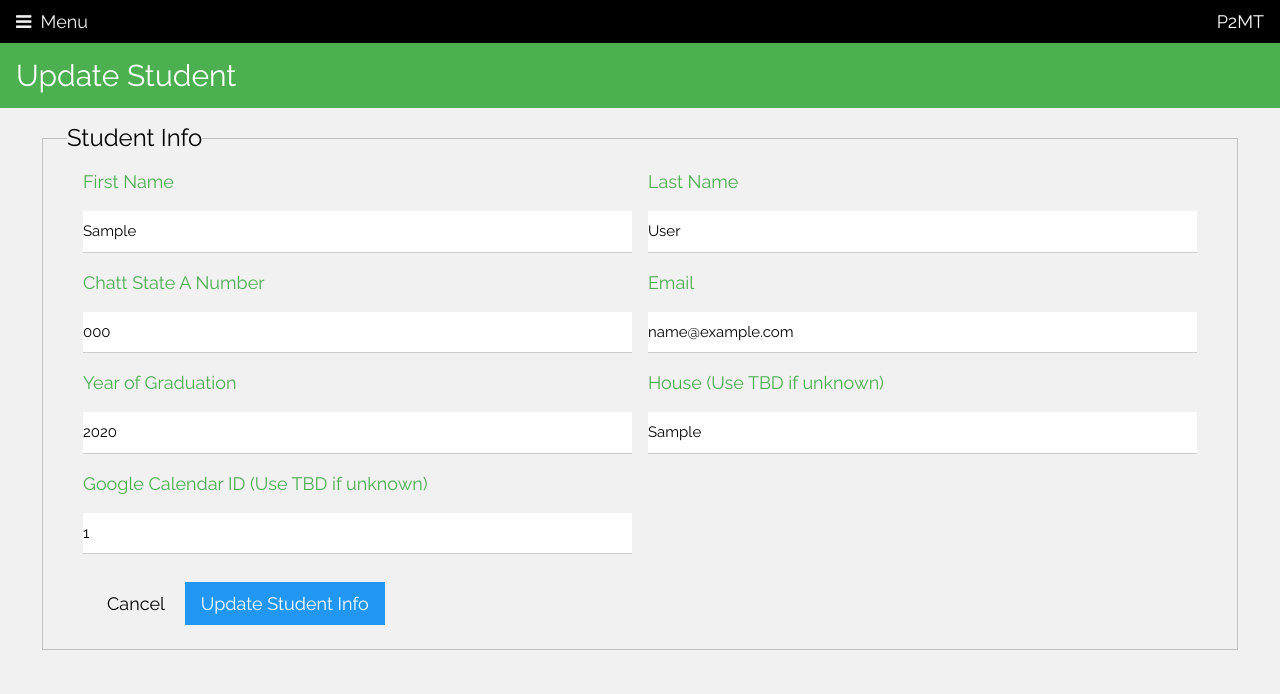
After one commit to phase2team/stemtest, a Flask app: page /p2mtadmin/1/update in a window 1280 px wide. The commit adds this page. Shown: the top 694 px of the page. Run offline with Flask 2, Linux system fonts and the light colour scheme; tables that the repository leaves empty hold one stand-in row (values such as "Sample post"); some libraries are stand-ins or nearby versions.

Commit message:
Added 'Update Student Info'

```diff
--- a/P2MT_App/p2mtAdmin/forms.py
+++ b/P2MT_App/p2mtAdmin/forms.py
@@ -1,6 +1,6 @@
 from flask_wtf import FlaskForm
 from flask_wtf.file import FileField, FileAllowed, FileRequired
-from wtforms import SubmitField, StringField, SelectField
+from wtforms import SubmitField, StringField, SelectField, HiddenField
 from wtforms.fields.html5 import DateField, EmailField
 from wtforms.validators import DataRequired
 
@@ -16,6 +16,25 @@ class addStudentForm(FlaskForm):
         "Google Calendar ID (Use TBD if unknown)", validators=[DataRequired()]
     )
     submitAddStudent = SubmitField("Add Student")
+
+
+class selectStudentToEditForm(FlaskForm):
+    studentName = SelectField("Student Name", validators=[DataRequired()])
+    submitStudentToEdit = SubmitField("Edit Student")
+
+
+class updateStudentForm(FlaskForm):
+    student_id = HiddenField()
+    firstName = StringField("First Name", validators=[DataRequired()])
+    lastName = StringField("Last Name", validators=[DataRequired()])
+    email = EmailField("Email", validators=[DataRequired()])
+    chattStateANumber = StringField("Chatt State A Number", validators=[DataRequired()])
+    yearOfGraduation = StringField("Year of Graduation", validators=[DataRequired()])
+    house = StringField("House (Use TBD if unknown)", validators=[DataRequired()])
+    googleCalendarId = StringField(
+        "Google Calendar ID (Use TBD if unknown)", validators=[DataRequired()]
+    )
+    submitUpdateStudent = SubmitField("Update Student Info")
 
 
 class uploadStudentListForm(FlaskForm):
--- a/P2MT_App/p2mtAdmin/routes.py
+++ b/P2MT_App/p2mtAdmin/routes.py
@@ -6,16 +6,23 @@ from flask import (
     request,
     Blueprint,
 )
+from P2MT_App import db
 from P2MT_App.models import Student
 from P2MT_App.p2mtAdmin.forms import (
     addStudentForm,
+    updateStudentForm,
+    selectStudentToEditForm,
     uploadStudentListForm,
     deleteStudentForm,
     addStaffForm,
     uploadStaffListForm,
     deleteStaffForm,
 )
-from P2MT_App.main.referenceData import getStudents, getStaffFromFacultyAndStaff
+from P2MT_App.main.referenceData import (
+    getStudents,
+    getStudentsById,
+    getStaffFromFacultyAndStaff,
+)
 
 from P2MT_App.p2mtAdmin.p2mtAdmin import (
     addStudentToDatabase,
@@ -35,6 +42,8 @@ p2mtAdmin_bp = Blueprint("p2mtAdmin_bp", __name__)
 def displayP2MTAdmin():
     printLogEntry("Running displayP2MTAdmin()")
     addStudentFormDetails = addStudentForm()
+    selectStudentToEditFormDetails = selectStudentToEditForm()
+    selectStudentToEditFormDetails.studentName.choices = getStudentsById()
     uploadStudentListFormDetails = uploadStudentListForm()
     deleteStudentFormDetails = deleteStudentForm()
     deleteStudentFormDetails.studentName.choices = getStudents()
@@ -67,6 +76,16 @@ def displayP2MTAdmin():
             )
             return redirect(url_for("p2mtAdmin_bp.displayP2MTAdmin"))
     printFormErrors(addStudentFormDetails)
+
+    if "submitStudentToEdit" in request.form:
+        if selectStudentToEditFormDetails.validate_on_submit:
+            printLogEntry("Student to Edit Form Submitted")
+            student_id = int(selectStudentToEditFormDetails.studentName.data)
+            print("student_id = ", student_id)
+            return redirect(
+                url_for("p2mtAdmin_bp.updateStudent", student_id=student_id)
+            )
+    printFormErrors(selectStudentToEditFormDetails)
 
     if "submitUploadStudentList" in request.form:
         if uploadStudentListFormDetails.validate_on_submit():
@@ -157,9 +176,53 @@ def displayP2MTAdmin():
         "p2mtadmin.html",
         title="P2MT Admin",
         addStudentForm=addStudentFormDetails,
+        selectStudentToEditForm=selectStudentToEditFormDetails,
         uploadStudentListForm=uploadStudentListFormDetails,
         deleteStudentForm=deleteStudentFormDetails,
         addStaffForm=addStaffFormDetails,
         uploadStaffListForm=uploadStaffListFormDetails,
         deleteStaffForm=deleteStaffFormDetails,
     )
+
+
+@p2mtAdmin_bp.route("/p2mtadmin/<int:student_id>/update", methods=["GET", "POST"])
+def updateStudent(student_id):
+    printLogEntry("Running updateStudent()")
+    student = Student.query.get_or_404(student_id)
+    updateStudentFormDetails = updateStudentForm()
+    if "submitUpdateStudent" in request.form:
+        if updateStudentFormDetails.validate_on_submit():
+            student.firstName = updateStudentFormDetails.firstName.data
+            student.lastName = updateStudentFormDetails.lastName.data
+            student.email = updateStudentFormDetails.email.data
+            student.chattStateANumber = updateStudentFormDetails.chattStateANumber.data
+            student.yearOfGraduation = int(
+                updateStudentFormDetails.yearOfGraduation.data
+            )
+            student.house = updateStudentFormDetails.house.data
+            student.googleCalendarId = updateStudentFormDetails.googleCalendarId.data
+            db.session.commit()
+            studentUpdateString = (
+                student.firstName
+                + " "
+                + student.lastName
+                + " "
+                + student.chattStateANumber
+            )
+            printLogEntry("Student info updated for " + studentUpdateString)
+            flash("Student details for " + studentUpdateString + " updated!", "success")
+            return redirect(url_for("p2mtAdmin_bp.displayP2MTAdmin"))
+    elif request.method == "GET":
+        updateStudentFormDetails.student_id.data = student.id
+        updateStudentFormDetails.firstName.data = student.firstName
+        updateStudentFormDetails.lastName.data = student.lastName
+        updateStudentFormDetails.email.data = student.email
+        updateStudentFormDetails.chattStateANumber.data = student.chattStateANumber
+        updateStudentFormDetails.yearOfGraduation.data = student.yearOfGraduation
+        updateStudentFormDetails.house.data = student.house
+        updateStudentFormDetails.googleCalendarId.data = student.googleCalendarId
+    return render_template(
+        "updatestudent.html",
+        title="Update Student",
+        updateStudentForm=updateStudentFormDetails,
+    )
--- /dev/null
+++ b/P2MT_App/templates/updatestudent.html
@@ -0,0 +1,51 @@
+{% extends 'layout.html'%}
+{% block content %}
+
+{% macro macro_display_formfield(formfield, w3ResponsiveGridClass) %}
+<div class="{{w3ResponsiveGridClass}}">
+    {{ formfield.label(class="w3-text-green w3-large") }}
+    {% if formfield.errors %}
+    {{ formfield(class="w3-select is-invalid") }}
+    <div class="invalid-feedback">
+        {% for error in formfield.errors %}
+        <span>{{ error }}</span>
+        {% endfor %}
+    </div>
+    {% else %}
+    {{ formfield(class="w3-select  w3-section") }}
+    {% endif %}
+</div>
+{% endmacro %}
+
+<div class="w3-container w3-green w3-row">
+    <div class="w3-third">
+        <h2>{{title}}</h2>
+    </div>
+</div>
+
+<div class="w3-container">
+    <form class="w3-container w3-padding-large" method="POST"
+        action="{{ url_for('p2mtAdmin_bp.updateStudent', student_id=updateStudentForm.student_id.data) }}"
+        enctype="multipart/form-data">
+        {{ updateStudentForm.hidden_tag() }}
+        <fieldset class="w3-container w3-padding-large w3-hover-border-green">
+            <legend class="w3-xlarge">Student Info</legend>
+            <div class="w3-row-padding">
+                {{ macro_display_formfield(updateStudentForm.firstName, "w3-half") }}
+                {{ macro_display_formfield(updateStudentForm.lastName, "w3-half") }}
+                {{ macro_display_formfield(updateStudentForm.chattStateANumber, "w3-half") }}
+                {{ macro_display_formfield(updateStudentForm.email, "w3-half") }}
+                {{ macro_display_formfield(updateStudentForm.yearOfGraduation, "w3-half") }}
+                {{ macro_display_formfield(updateStudentForm.house, "w3-half") }}
+                {{ macro_display_formfield(updateStudentForm.googleCalendarId, "w3-half") }}
+            </div>
+            <div class="w3-row w3-padding-large">
+                <a class="w3-btn w3-border-blue w3-large"
+                    href="{{ url_for('p2mtAdmin_bp.displayP2MTAdmin') }}">Cancel</a>
+                {{ updateStudentForm.submitUpdateStudent(class="w3-btn w3-blue w3-large") }}
+            </div>
+        </fieldset>
+    </form>
+</div>
+
+{% endblock content %}
```
Also changed, not shown: P2MT_App/main/referenceData.py (+13 -0 lines), P2MT_App/templates/p2mtadmin.html (+21 -0 lines).
